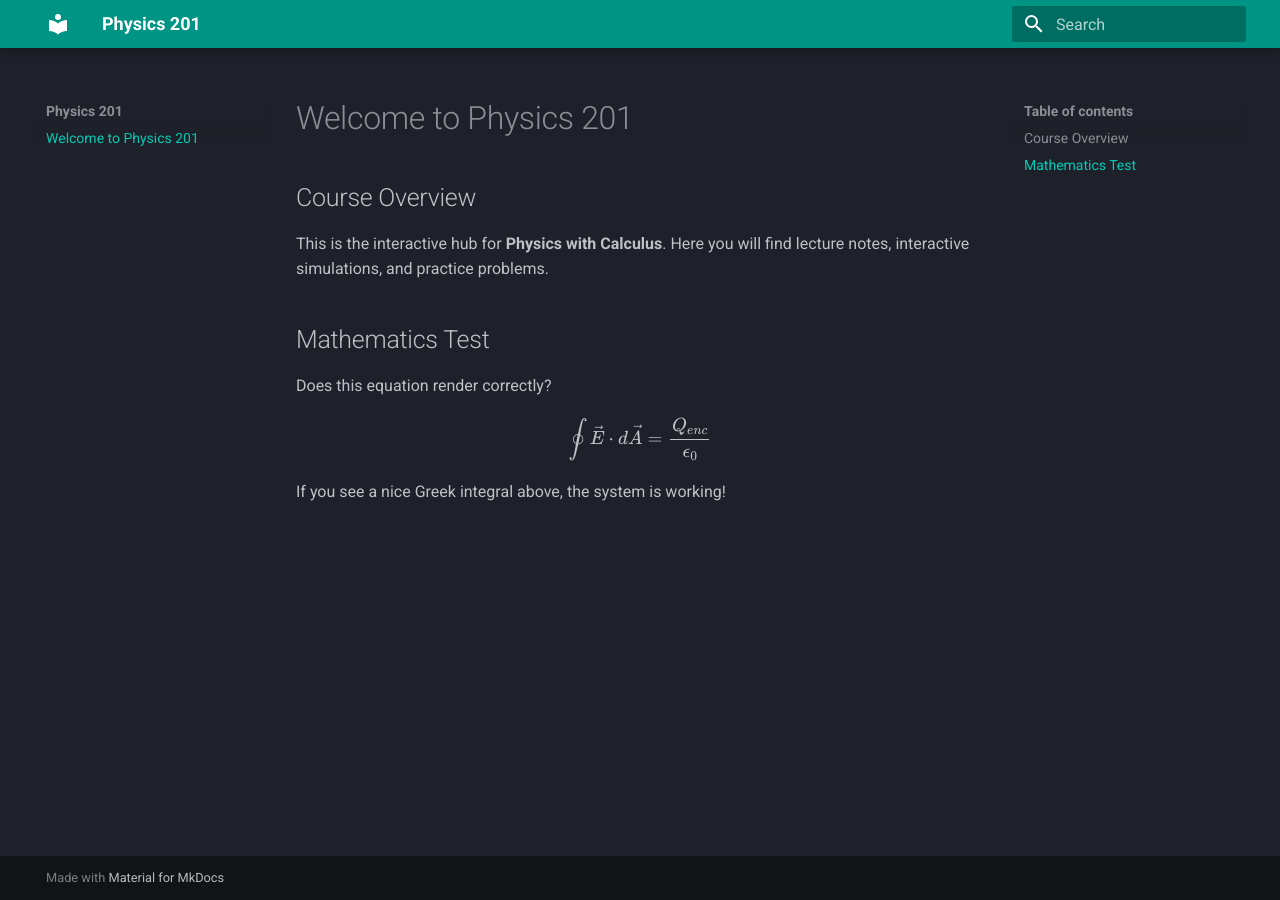
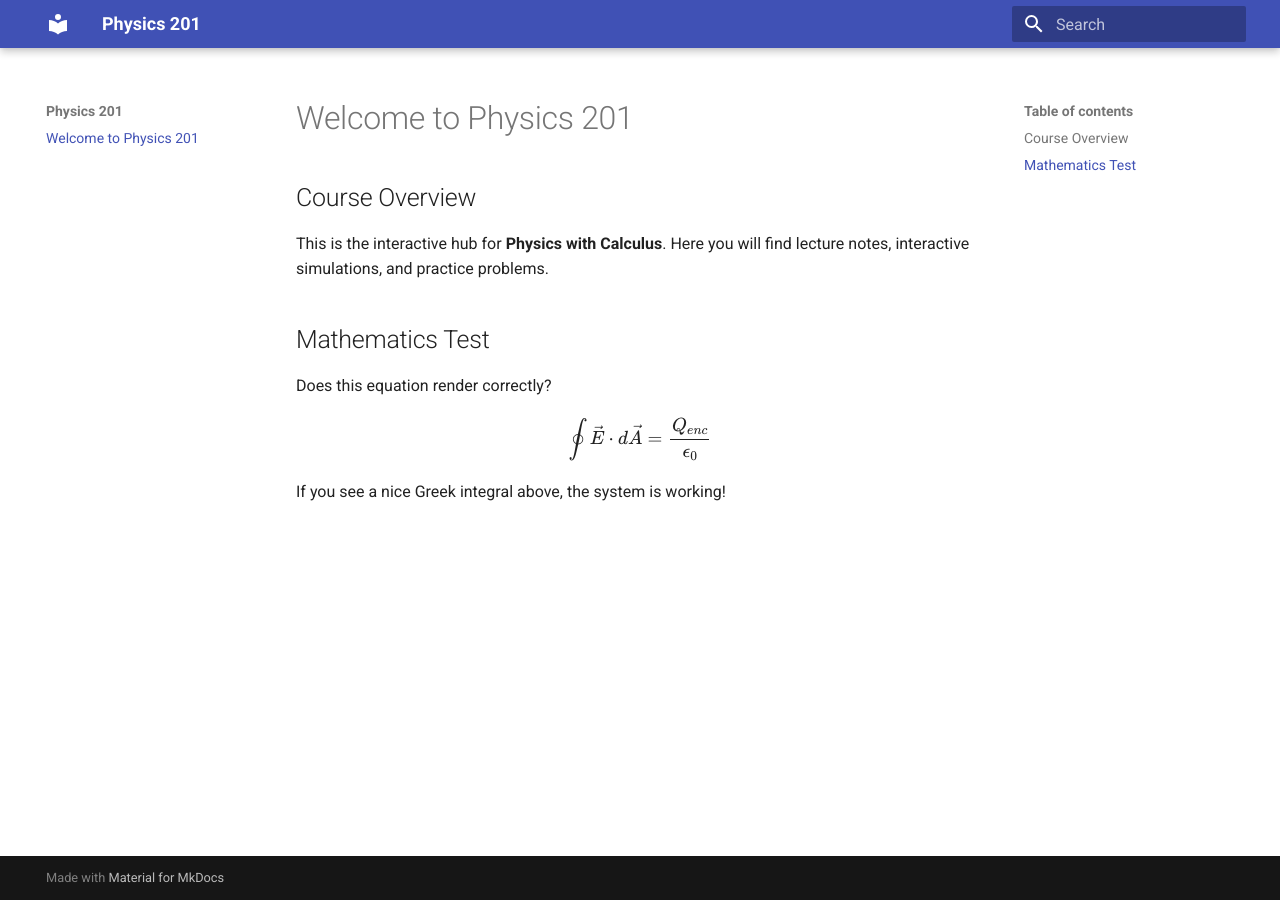
Before and after one commit to LHS-Beane/universityphysics, an MkDocs documentation site: the page built from docs/index.md, in a window 1280 px wide. Built offline with MkDocs 1.6.1 and Material for MkDocs 9.7.7, drawn with Linux system fonts in a browser that asks for light colours; formulas are drawn with MathJax 3.

Commit message:
Update mkdocs.yml

```diff
--- a/mkdocs.yml
+++ b/mkdocs.yml
@@ -3,17 +3,11 @@ site_url: https://your-username.github.io/universityphysics/
 
 theme:
   name: material
-  palette:
-    scheme: slate
-    primary: teal
-    accent: purple
 
-# We are turning OFF the complex math extension
 markdown_extensions:
   - admonition
-  - pymdownx.highlight
-  - pymdownx.superfences
 
-# We are loading MathJax 2 (older but auto-scans for $$ symbols)
+# We are using the Cloud version of MathJax.
+# This does NOT require any local javascript files.
 extra_javascript:
   - https://cdnjs.cloudflare.com/ajax/libs/mathjax/2.7.7/MathJax.js?config=TeX-MML-AM_CHTML
```
